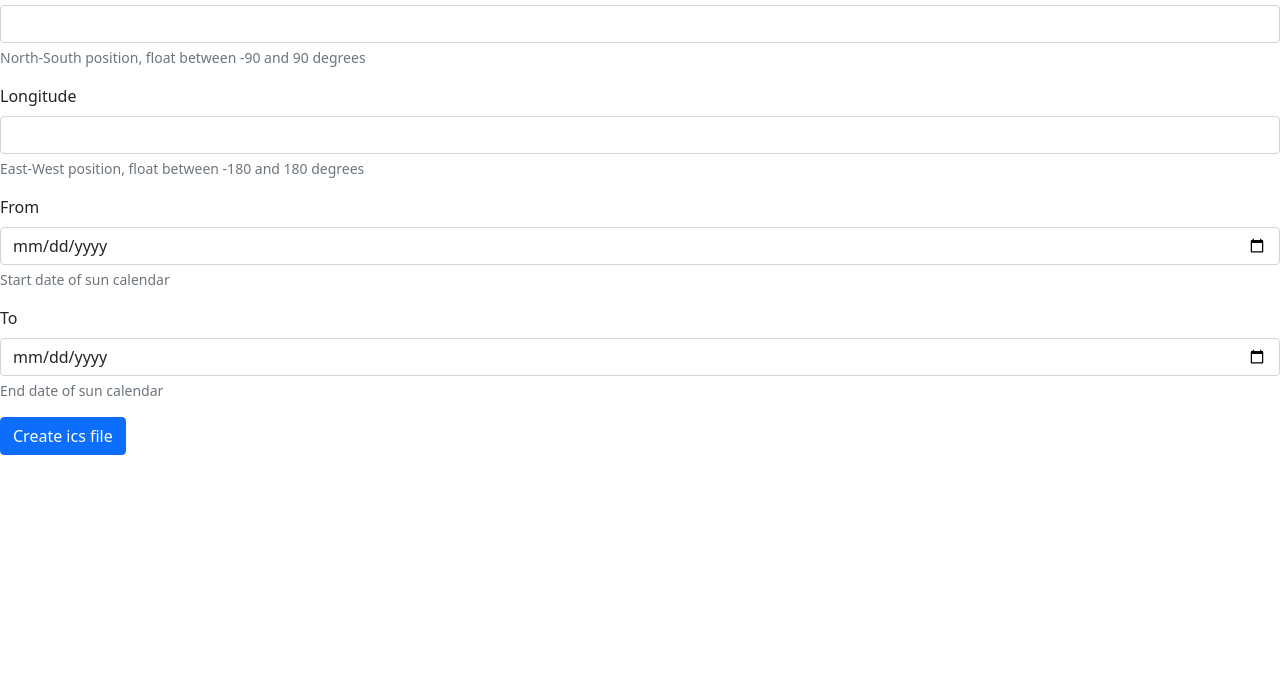
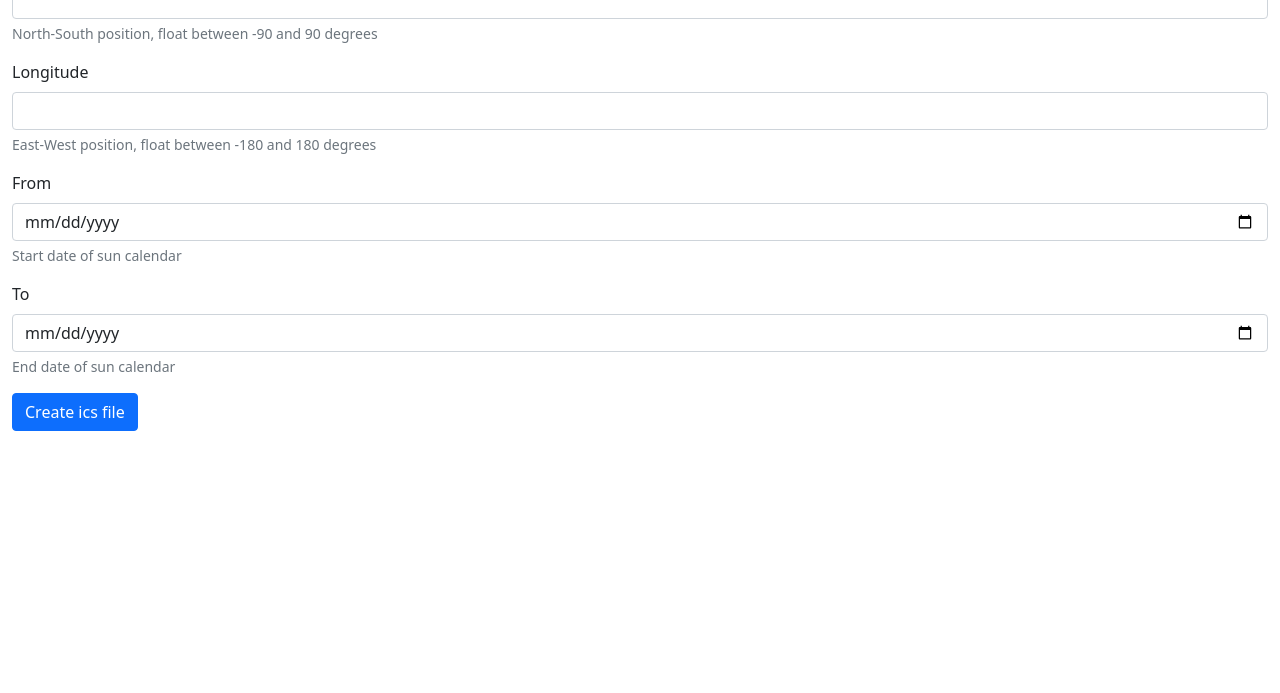
Before and after one commit to rotkehlxen/fullsun, a plain HTML site: page index.html in a window 1280 px wide. Shown: the part 107-800 px from the top of the page. Drawn offline with Linux system fonts and the light colour scheme.

Commit message:
add container for proper padding

```diff
--- a/index.html
+++ b/index.html
@@ -9,10 +9,11 @@
     <link rel="stylesheet" href="css/bootstrap.min.css">
     <link rel="stylesheet" href="css/mystyles.css"
 
-    <title>suncal</title>
   </head>
 
   <body>
+
+    <div class="container-fluid">
     <h1>Create your sun calendar</h1>
 
       <form>
@@ -43,6 +44,7 @@
         <button type="submit" class="btn btn-primary">Create ics file</button>
 
     </form>
+  </div>
 
     <!-- Optional JavaScript; choose one of the two! -->
 
```
Lines whose indentation alone changed are shown as unchanged.
